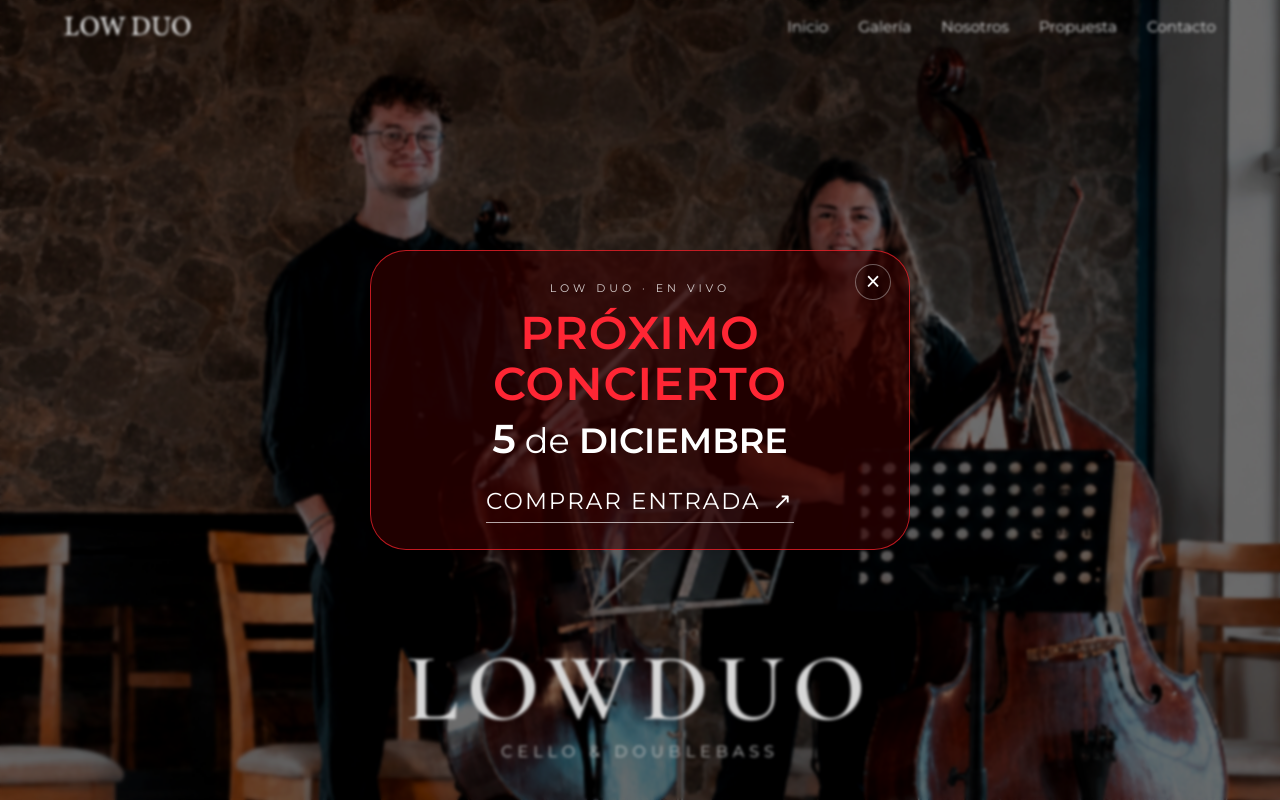
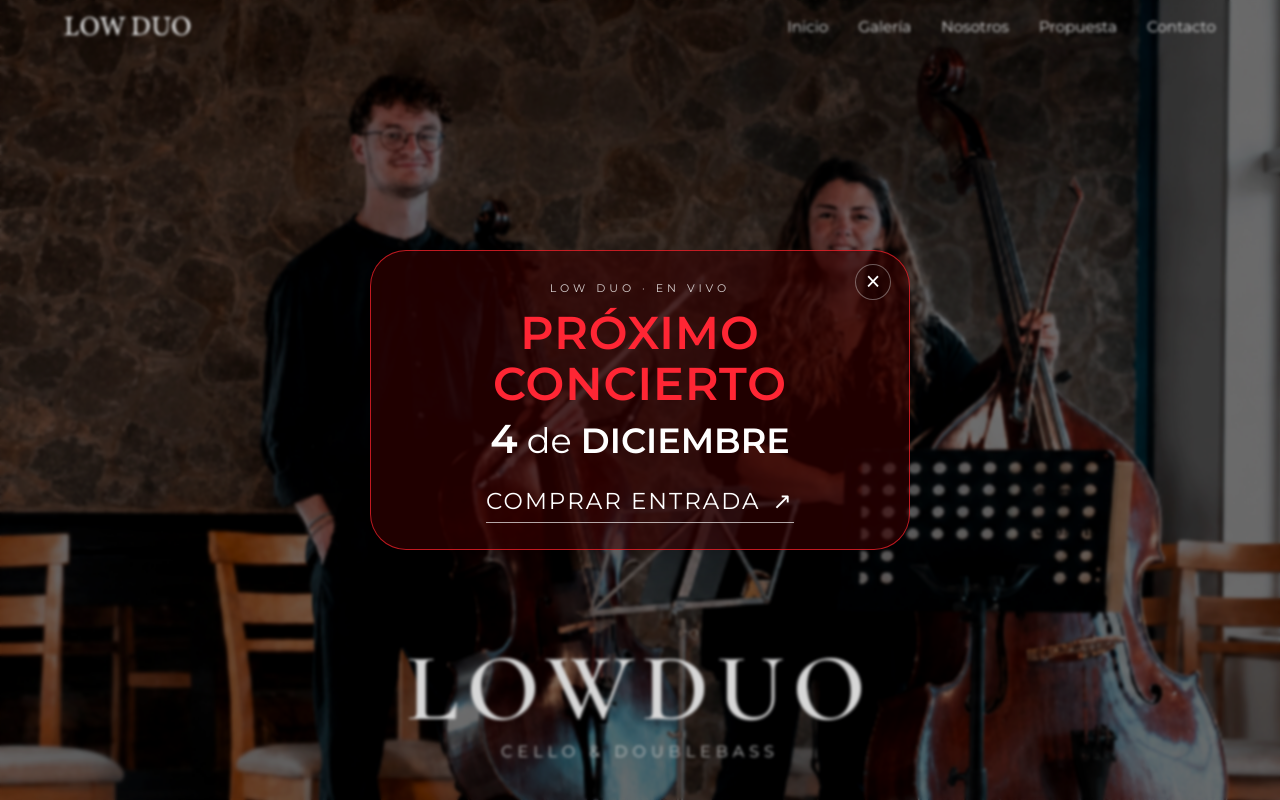
Before and after one commit to josuejanavel/lowduo, a plain HTML site: page index.html in a window 1280 px wide. Shown: the top 800 px of the page. Drawn offline with nearby package versions, Linux system fonts and the light colour scheme.

Commit message:
Update index.html

```diff
--- a/index.html
+++ b/index.html
@@ -950,7 +950,7 @@ Quiero saber más
     <h2 id="concertTitle">PRÓXIMO CONCIERTO</h2>
 
     <p class="concert-date">
-      <strong>5</strong> de <strong>DICIEMBRE</strong>
+      <strong>4</strong> de <strong>DICIEMBRE</strong>
     </p>
 
     <a
```
